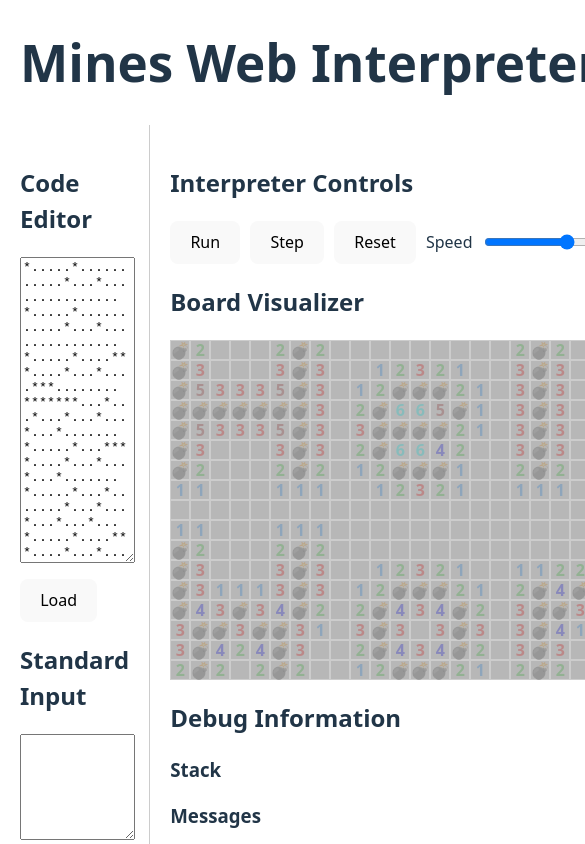
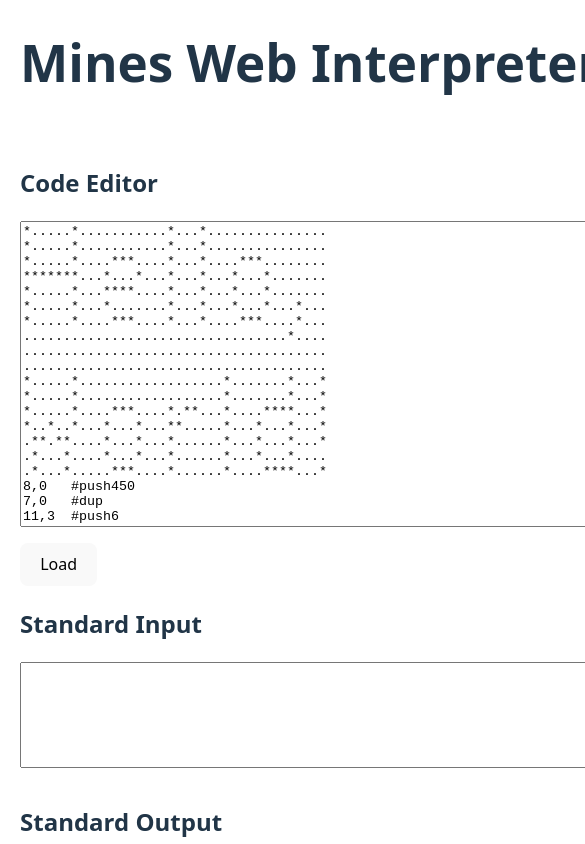
Before and after one commit to sh-mug/mines-editor, a React (Vite) app: page / in a window 390 px wide. Shown: the top 844 px of the page, 585 px wide, since content can reach past the window. Built offline with nearby package versions, Linux system fonts and the light colour scheme.

Commit message:
feat: レスポンシブデザイン

```diff
--- a/src/App.css
+++ b/src/App.css
@@ -1,6 +1,7 @@
 .app-wrapper {
   display: flex;
   flex-direction: column;
+  min-height: 100vh;
 }
 
 .main-title {
@@ -11,10 +12,20 @@
   display: flex;
 }
 
+@media (max-width: 768px) {
+  .app-container {
+    flex-direction: column;
+  }
+  .left-column {
+    border-right: none !important;
+  }
+}
+
 .left-column {
   flex: 1;
   padding: 20px;
   border-right: 1px solid #ccc;
+  min-width: 300px; /* 最小幅を設定 */
 }
 
 .right-column {
```
